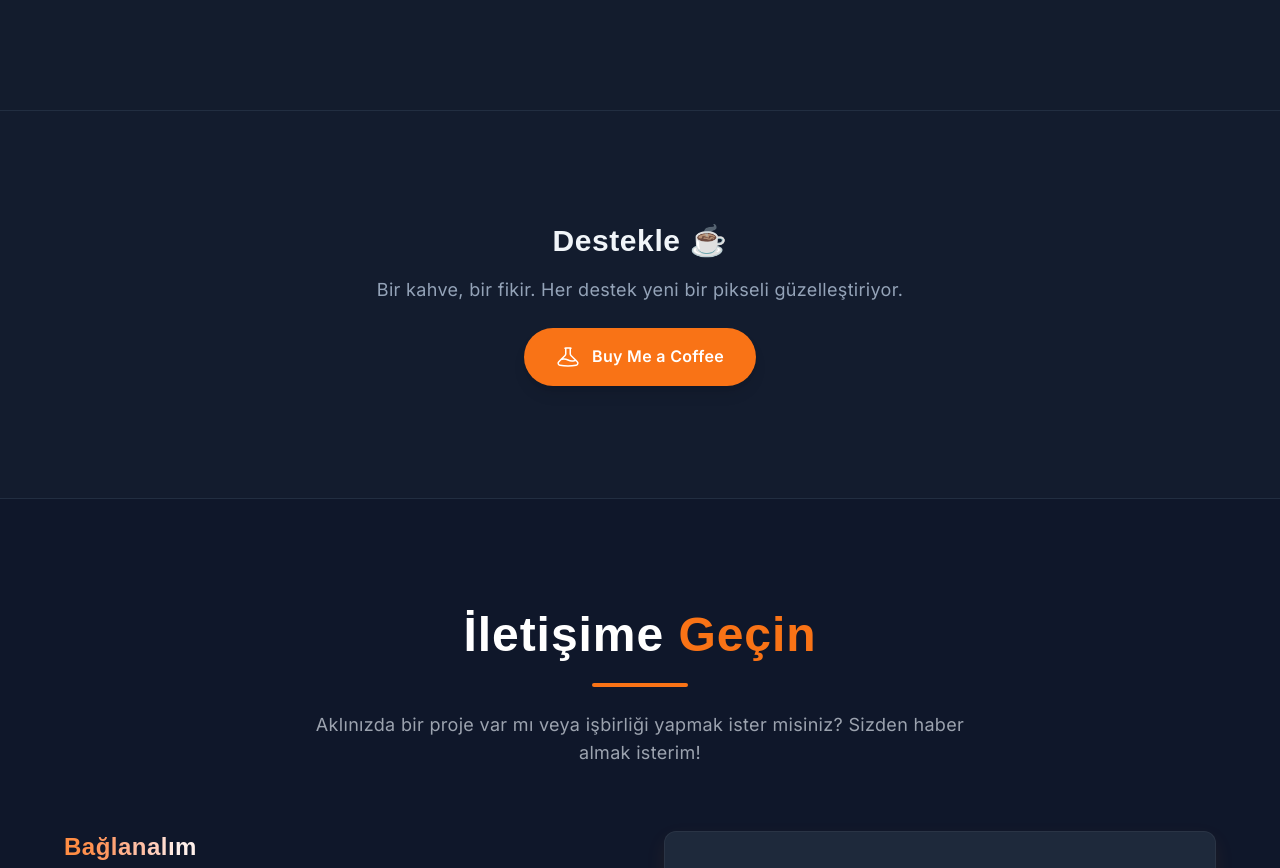
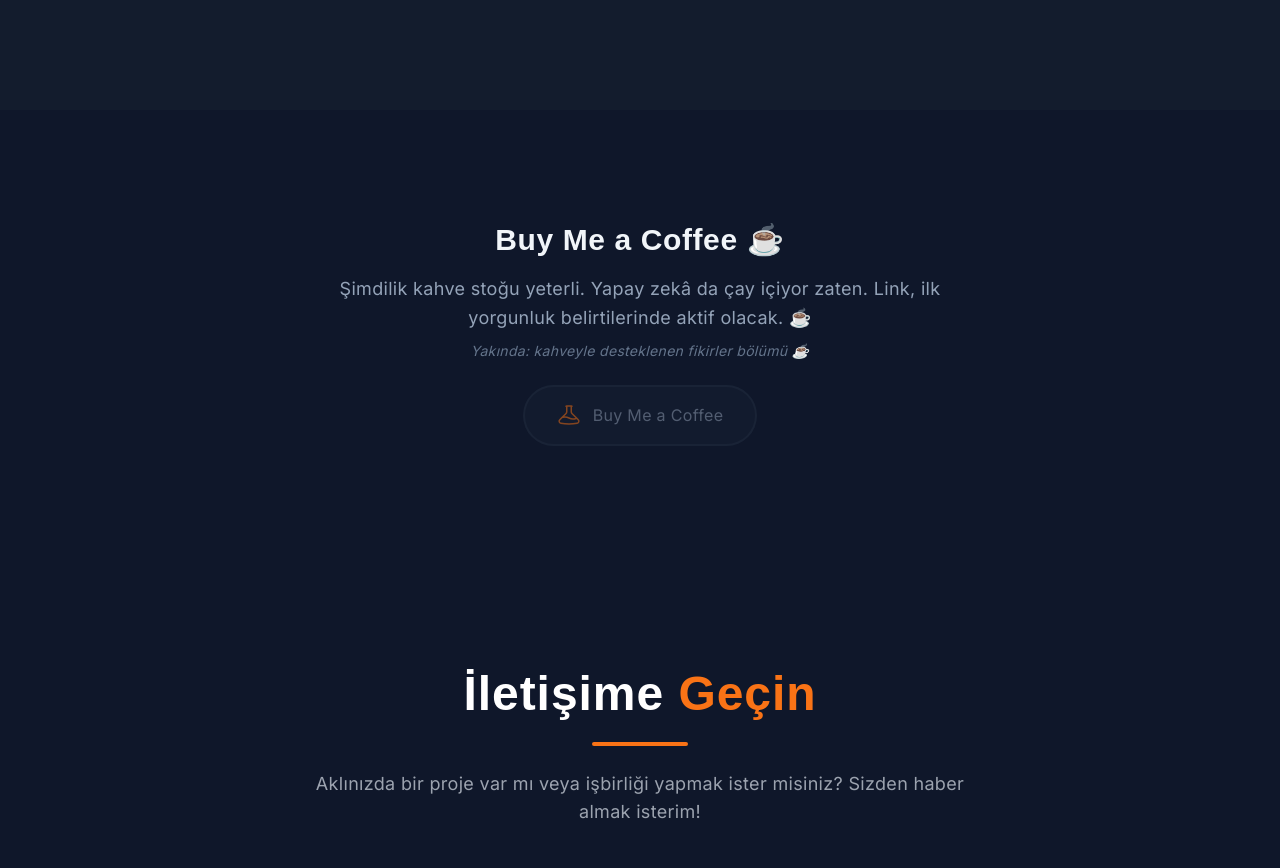
Before and after one commit to icnevudila/personal, a Next.js app: page / in a window 1280 px wide. Shown: the part 6387-7255 px from the top of the page. Built offline with nearby package versions, Linux system fonts and the light colour scheme; no server answers; the database is empty.

Commit message:
Buy Me a Coffee: Mizahi placeholder bölümü eklendi

```diff
--- a/components/BuyMeACoffee.tsx
+++ b/components/BuyMeACoffee.tsx
@@ -10,7 +10,7 @@
       whileInView={{ opacity: 1, y: 0 }}
       transition={{ duration: 0.6 }}
       viewport={{ once: true }}
-      className="section-padding bg-[#1e293b]/30 border-y border-[#334155]/50"
+      className="section-padding"
     >
       <div className="container-custom">
         <div className="max-w-2xl mx-auto text-center">
@@ -22,24 +22,24 @@
             className="mb-6"
           >
             <h2 className="text-3xl font-bold text-[#F1F5F9] mb-4">
-              Destekle ☕️
+              Buy Me a Coffee ☕️
             </h2>
-            <p className="text-lg text-[#94A3B8] leading-relaxed">
-              Bir kahve, bir fikir. Her destek yeni bir pikseli güzelleştiriyor.
+            <p className="text-lg text-[#94A3B8] leading-relaxed mb-2">
+              Şimdilik kahve stoğu yeterli. Yapay zekâ da çay içiyor zaten. Link, ilk yorgunluk belirtilerinde aktif olacak. ☕️
+            </p>
+            <p className="text-sm text-[#64748B] italic">
+              Yakında: kahveyle desteklenen fikirler bölümü ☕️
             </p>
           </motion.div>
 
-          <motion.a
-            href="https://buymeacoffee.com/icnevudila"
-            target="_blank"
-            rel="noopener noreferrer"
+          <motion.div
             whileHover={{ scale: 1.05 }}
-            whileTap={{ scale: 0.95 }}
-            className="inline-flex items-center gap-3 px-8 py-4 bg-[#F97316] hover:bg-[#F97316]/90 text-white font-semibold rounded-full shadow-lg hover:shadow-[0_0_24px_rgba(249,115,22,0.3)] transition-all duration-300"
+            className="inline-flex items-center gap-3 px-8 py-4 bg-[#1e293b]/50 border-2 border-[#334155]/50 rounded-full cursor-not-allowed opacity-50"
+            title="Henüz kahve molasındayım ☕️"
           >
-            <BeakerIcon className="w-6 h-6" />
-            <span>Buy Me a Coffee</span>
-          </motion.a>
+            <BeakerIcon className="w-6 h-6 text-[#F97316]" />
+            <span className="text-[#94A3B8]">Buy Me a Coffee</span>
+          </motion.div>
         </div>
       </div>
     </motion.section>
```
